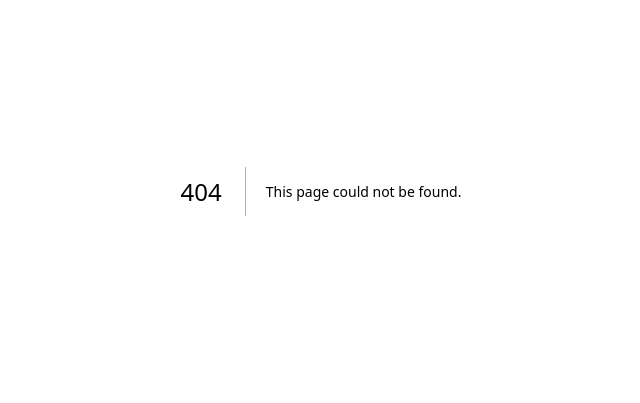
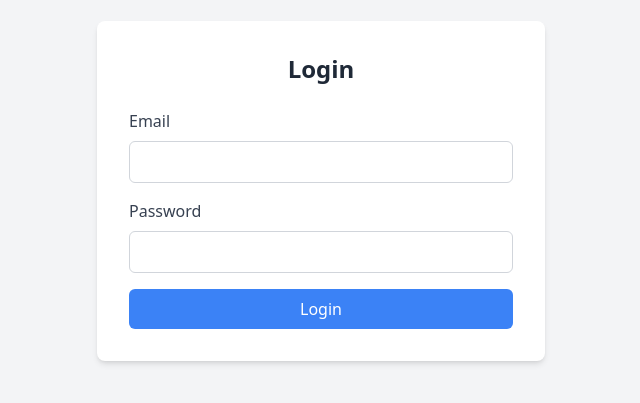
Before and after one commit to idriss-elouiri/mern-ecommerceWeb, a Next.js app in the folder client/: page /login in a window 1280 px wide. Before the commit this address had no page. Shown: the part 209-612 px from the top of the page, without its empty margins (319-959 px from the left). Built offline with nearby package versions, Linux system fonts and the light colour scheme.

Commit message:
create ui login page

```diff
--- /dev/null
+++ b/client/src/app/login/page.jsx
@@ -0,0 +1,10 @@
+import LoginComp from '@/components/login/LoginComp'
+import React from 'react'
+
+const Login = () => {
+  return (
+    <><LoginComp/></>
+  )
+}
+
+export default Login
--- /dev/null
+++ b/client/src/components/login/LoginComp.jsx
@@ -0,0 +1,95 @@
+"use client";
+
+import { Alert } from "flowbite-react";
+import { useRouter } from "next/navigation";
+import React, { useState, useEffect } from "react";
+import toast from "react-hot-toast";
+
+export default function LoginComp() {
+  const [formData, setFormData] = useState({});
+  const [errorMessage, setErrorMessage] = useState(null);
+  const [loading, setLoading] = useState(false);
+  const router = useRouter()
+
+  const handleChange = (e) => {
+    setFormData({ ...formData, [e.target.id]: e.target.value.trim() });
+  };
+
+  const handleSubmit = async (e) => {
+    e.preventDefault();
+    if ( !formData.email || !formData.password) {
+      return setErrorMessage('Please fill out all fields.');
+    }
+    try {
+      setLoading(true);
+      setErrorMessage(null);
+      const res = await fetch('http://localhost:3005/api/auth/login', {
+        method: 'POST',
+        headers: { 'Content-Type': 'application/json' },
+        body: JSON.stringify(formData),
+      });
+      const data = await res.json();
+      if (data.success === false) {
+        return setErrorMessage(data.message);
+      }
+      setLoading(false);
+      if(res.ok) {
+        router.push('/');
+        toast.success("User Register Successfully")
+      }
+    } catch (error) {
+      setErrorMessage(error.message);
+      setLoading(false);
+    }
+  };
+  return (
+    <div className="min-h-screen flex items-center justify-center bg-gray-100">
+      <div className="bg-white p-8 rounded-lg shadow-md w-full max-w-md">
+        <h2 className="text-2xl font-bold mb-6 text-gray-800 text-center">
+          Login
+        </h2>
+        <form onSubmit={handleSubmit}>
+          <div className="mb-4">
+            <label htmlFor="email" className="block text-gray-700 mb-2">
+              Email
+            </label>
+            <input
+              type="email"
+              id="email"
+              className="w-full px-3 py-2 border border-gray-300 rounded-md focus:outline-none focus:ring-2 focus:ring-blue-500"
+              onChange={handleChange}
+            />
+          </div>
+          <div className="mb-4">
+            <label htmlFor="password" className="block text-gray-700 mb-2">
+              Password
+            </label>
+            <input
+              type="password"
+              id="password"
+              className="w-full px-3 py-2 border border-gray-300 rounded-md focus:outline-none focus:ring-2 focus:ring-blue-500"
+              onChange={handleChange}
+            />
+          </div>
+          <button
+            type="submit"
+            className="w-full bg-blue-500 text-white py-2 rounded-md hover:bg-blue-600 focus:outline-none focus:ring-2 focus:ring-blue-500"
+          >
+              {loading ? (
+                <>
+                  <span className='pl-3'>Loading...</span>
+                </>
+              ) : (
+                'Login'
+              )}
+          </button>
+        </form>
+        {errorMessage && (
+            <Alert className='mt-5' color='failure'>
+              {errorMessage}
+            </Alert>
+          )}
+      </div>
+    </div>
+  );
+}
```
